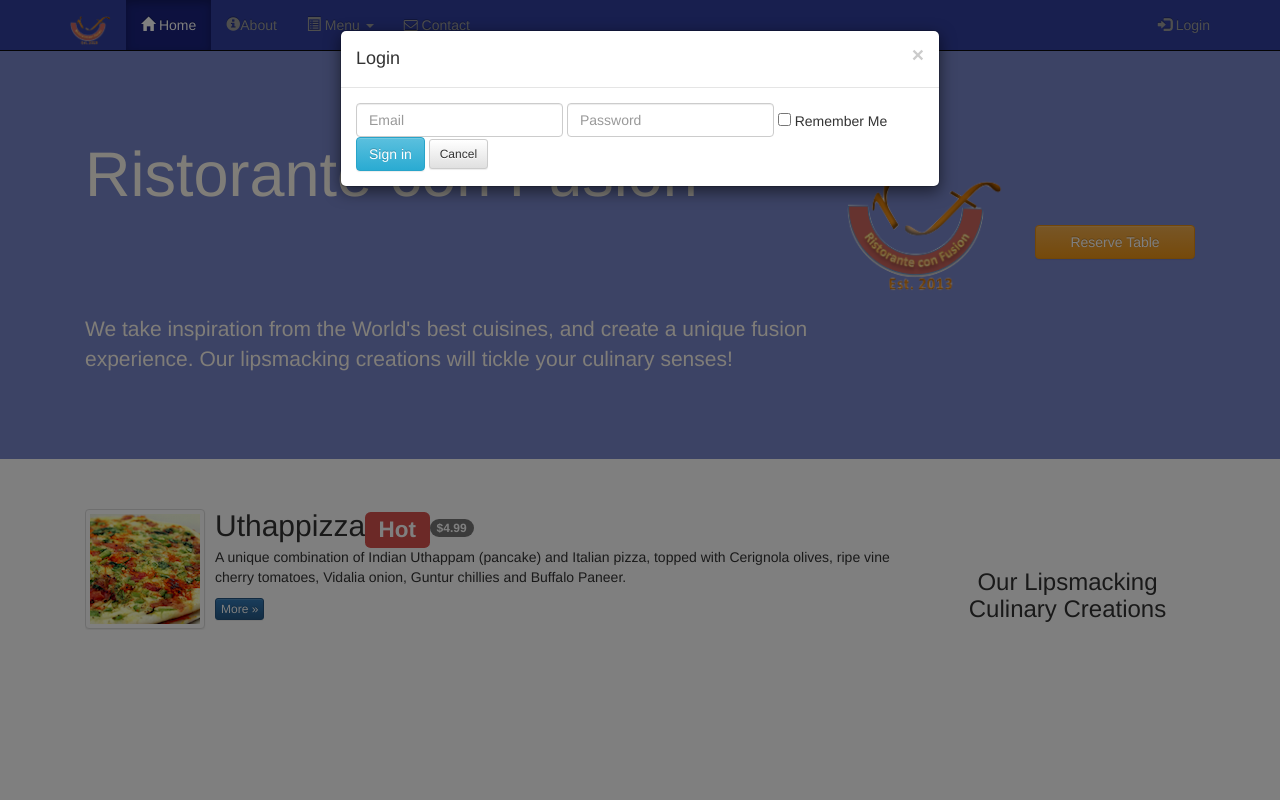
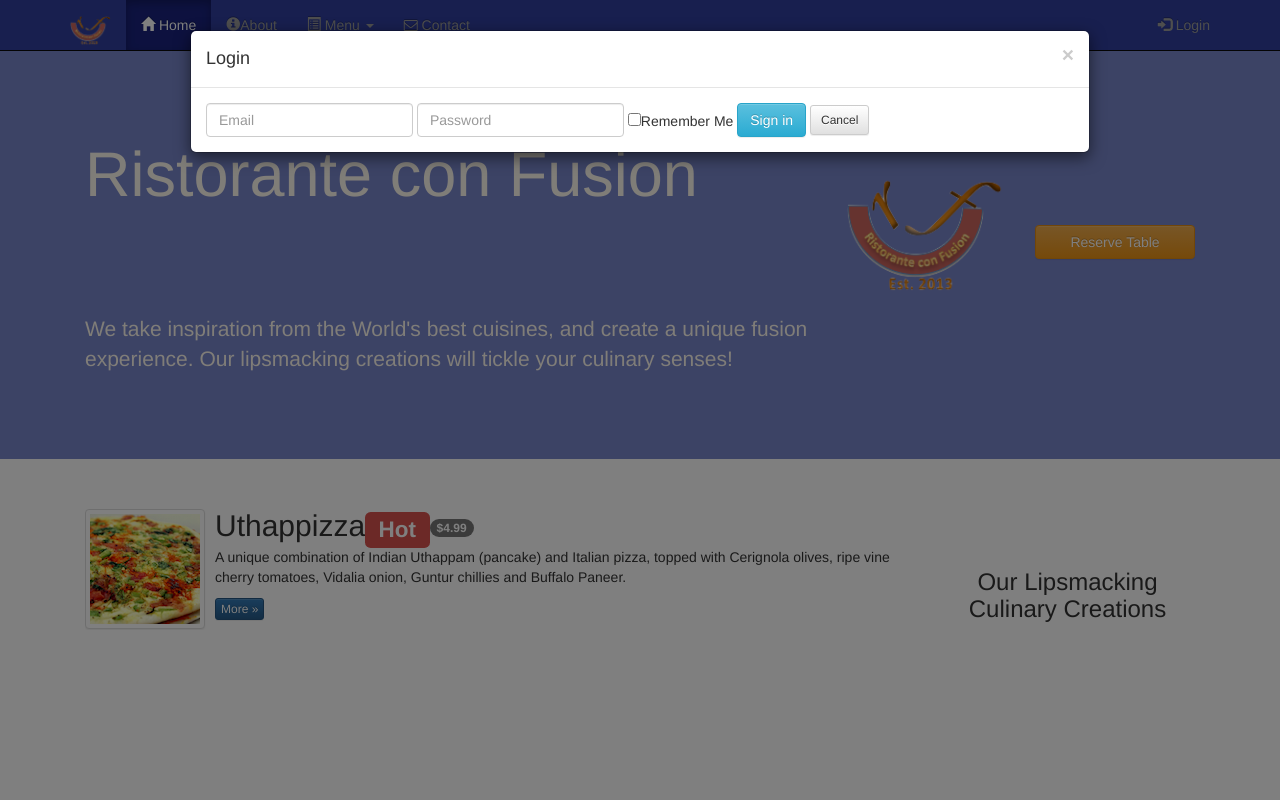
Before and after one commit to QianZhou/conFusion_angular_project, a plain HTML site: page index.html in a window 1280 px wide. Both pictures are taken after a click on the link "Login". Shown: the top 800 px of the page. Drawn offline with nearby package versions, Linux system fonts and the light colour scheme.

Commit message:
add Tooltips and Modals

```diff
--- a/css/mystyles.css
+++ b/css/mystyles.css
@@ -37,9 +37,7 @@ body{
 .navbar-inverse {
      background: #303F9F;
 }
-#checkbox{
-     color: #fff;
-}
+
 .navbar-inverse .navbar-nav > .active > a,
 .navbar-inverse .navbar-nav > .active > a:hover,
 .navbar-inverse .navbar-nav > .active > a:focus {
--- a/index.html
+++ b/index.html
@@ -89,7 +89,7 @@
     </nav>
 
         <div id="loginModal" class="modal fade" role="dialog">
-        <div class="modal-dialog">
+        <div class="modal-dialog modal-lg">
         <!-- Modal content-->
         <div class="modal-content">
             <div class="modal-header">
@@ -107,13 +107,14 @@
                             <label class="sr-only" for="password">Password</label>
                             <input type="password" class="form-control" id="password" placeholder="Password">
                         </div>
-                        <div class="checkbox">
-                        <label> <input type="checkbox"> Remember Me</label>
+                        <div id="checkbox" class="checkbox">
+                            <label> <input type="checkbox">Remember Me</label>
                         </div>
+
                         <button type="submit" class="btn btn-info">Sign in</button>
-                        <button type="button" class="btn btn-default btn-sm"
-                       data-dismiss="modal">Cancel</button>
-                    </form>
+                        <button type="button" class="btn btn-default btn-sm" data-dismiss="modal">Cancel</button>
+
+                </form>
 
             </div>
         </div>
```
